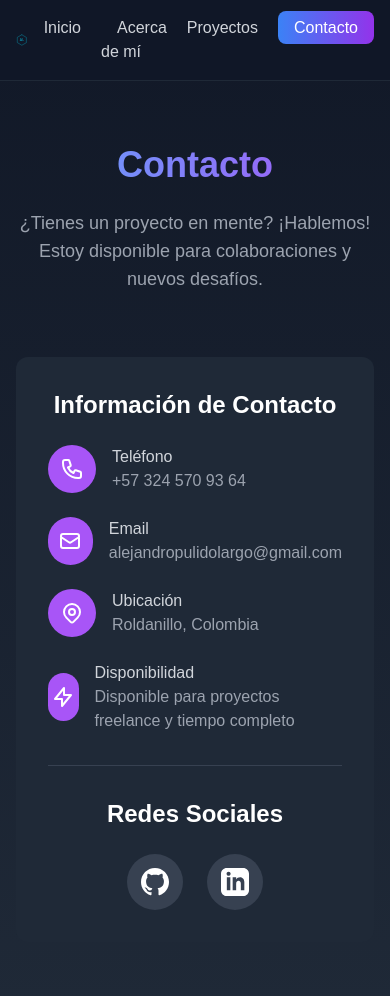
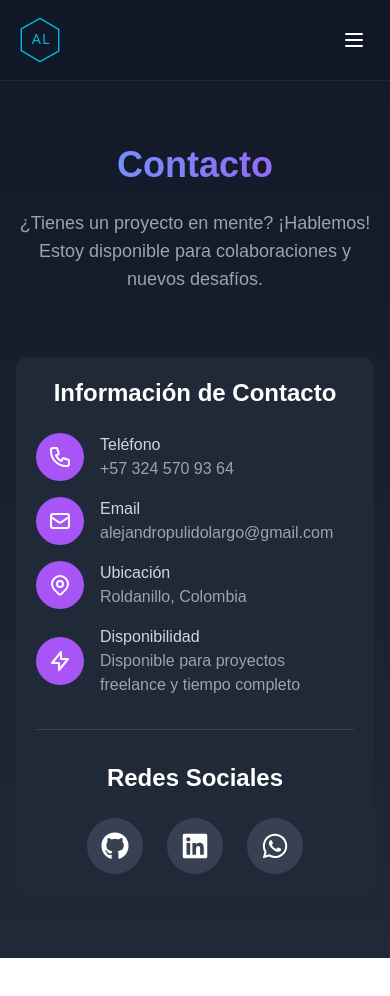
Before and after one commit to AlejandroLargo1031/portafolio-web, a Next.js app: page /pages/contact in a window 390 px wide. Shown: the top 996 px of the page. After the commit the page ends 958 px from the top, so only its background shows below. Built offline with nearby package versions, Linux system fonts and the light colour scheme.

Commit message:
chages portfolio

```diff
--- a/app/components/Navbar.tsx
+++ b/app/components/Navbar.tsx
@@ -3,26 +3,60 @@
 import Link from 'next/link';
 import Logo from '../components/logo';
 import { usePathname } from 'next/navigation'; // Usa este hook en lugar de `useRouter`
+import { useState } from 'react';
 
 export default function Navbar() {
   const pathname = usePathname(); // Obtén la ruta actual
+  const [isMenuOpen, setIsMenuOpen] = useState(false);
 
   const isActive = (path: string) => pathname === path;
+
+  const toggleMenu = () => {
+    setIsMenuOpen(!isMenuOpen);
+  };
 
   return (
     <nav className="bg-gray-900/95 backdrop-blur-sm text-white py-4 sticky top-0 z-50 border-b border-gray-800">
       <div className="container mx-auto px-4">
         <div className="flex justify-between items-center">
           <Logo />
-          <ul className="flex space-x-1">
+
+          {/* Burger Menu Button - Only visible on mobile */}
+          <button
+            onClick={toggleMenu}
+            className="md:hidden p-2 rounded-lg hover:bg-gray-800 transition-colors"
+            aria-label="Toggle menu"
+          >
+            <svg
+              className="w-6 h-6"
+              fill="none"
+              strokeLinecap="round"
+              strokeLinejoin="round"
+              strokeWidth="2"
+              viewBox="0 0 24 24"
+              stroke="currentColor"
+            >
+              {isMenuOpen ? (
+                <path d="M6 18L18 6M6 6l12 12" />
+              ) : (
+                <path d="M4 6h16M4 12h16M4 18h16" />
+              )}
+            </svg>
+          </button>
+
+          {/* Navigation Links - Hidden on mobile when menu is closed */}
+          <ul className={`${
+            isMenuOpen ? 'flex' : 'hidden'
+          } md:flex flex-col md:flex-row absolute md:relative top-full left-0 right-0 md:top-auto bg-gray-900 md:bg-transparent p-4 md:p-0 space-y-2 md:space-y-0 md:space-x-1`}>
             <li>
               <Link
                 href="/"
-                className={`px-4 py-2 rounded-lg transition-all duration-200 ${
+                className={`block px-4 py-2 rounded-lg transition-all duration-200 ${
                   isActive('/')
                     ? 'bg-gradient-to-r from-blue-500 to-purple-600 text-white'
                     : 'text-gray-300 hover:text-white hover:bg-gray-800'
                 }`}
+                onClick={() => setIsMenuOpen(false)}
               >
                 Inicio
               </Link>
@@ -30,11 +64,12 @@ export default function Navbar() {
             <li>
               <Link
                 href="/pages/about"
-                className={`px-4 py-2 rounded-lg transition-all duration-200 ${
+                className={`block px-4 py-2 rounded-lg transition-all duration-200 ${
                   isActive('/pages/about')
                     ? 'bg-gradient-to-r from-blue-500 to-purple-600 text-white'
                     : 'text-gray-300 hover:text-white hover:bg-gray-800'
                 }`}
+                onClick={() => setIsMenuOpen(false)}
               >
                 Acerca de mí
               </Link>
@@ -42,11 +77,12 @@ export default function Navbar() {
             <li>
               <Link
                 href="/pages/projects"
-                className={`px-4 py-2 rounded-lg transition-all duration-200 ${
+                className={`block px-4 py-2 rounded-lg transition-all duration-200 ${
                   isActive('/pages/projects')
                     ? 'bg-gradient-to-r from-blue-500 to-purple-600 text-white'
                     : 'text-gray-300 hover:text-white hover:bg-gray-800'
                 }`}
+                onClick={() => setIsMenuOpen(false)}
               >
                 Proyectos
               </Link>
@@ -54,11 +90,12 @@ export default function Navbar() {
             <li>
               <Link
                 href="/pages/contact"
-                className={`px-4 py-2 rounded-lg transition-all duration-200 ${
+                className={`block px-4 py-2 rounded-lg transition-all duration-200 ${
                   isActive('/pages/contact')
                     ? 'bg-gradient-to-r from-blue-500 to-purple-600 text-white'
                     : 'text-gray-300 hover:text-white hover:bg-gray-800'
                 }`}
+                onClick={() => setIsMenuOpen(false)}
               >
                 Contacto
               </Link>
--- a/app/pages/contact/page.tsx
+++ b/app/pages/contact/page.tsx
@@ -1,6 +1,13 @@
+'use client';
+
 import Navbar from '../../components/Navbar';
+import { FaGithub, FaLinkedin, FaWhatsapp } from 'react-icons/fa';
 
 export default function Contact() {
+  const handleWhatsAppClick = () => {
+    window.open('https://wa.me/573245709364', '_blank');
+  };
+
   return (
     <div className="min-h-screen bg-gradient-to-b from-gray-900 to-gray-800">
       <Navbar />
@@ -15,56 +22,56 @@ export default function Contact() {
         </div>
 
         <div className="max-w-2xl mx-auto">
-          <div className="bg-gray-800 p-8 rounded-xl space-y-8">
+          <div className="bg-gray-800 p-5 rounded-xl space-y-8">
             <div>
               <h2 className="text-2xl font-semibold text-white mb-6 text-center">
                 Información de Contacto
               </h2>
-              <div className="space-y-6">
-                <div className="flex items-center space-x-4">
-                  <div className="w-12 h-12 rounded-full bg-purple-500 flex items-center justify-center">
+              <div className="space-y-4">
+                <div className="flex items-center gap-4">
+                  <div className="flex-shrink-0 w-12 h-12 rounded-full bg-purple-500 flex items-center justify-center">
                     <svg className="w-6 h-6 text-white" fill="none" stroke="currentColor" viewBox="0 0 24 24">
                       <path strokeLinecap="round" strokeLinejoin="round" strokeWidth="2" d="M3 5a2 2 0 012-2h3.28a1 1 0 01.948.684l1.498 4.493a1 1 0 01-.502 1.21l-2.257 1.13a11.042 11.042 0 005.516 5.516l1.13-2.257a1 1 0 011.21-.502l4.493 1.498a1 1 0 01.684.949V19a2 2 0 01-2 2h-1C9.716 21 3 14.284 3 6V5z" />
                     </svg>
                   </div>
-                  <div>
+                  <div className="min-w-0">
                     <h3 className="text-gray-300 font-medium">Teléfono</h3>
                     <p className="text-gray-400">+57 324 570 93 64</p>
                   </div>
                 </div>
 
-                <div className="flex items-center space-x-4">
-                  <div className="w-12 h-12 rounded-full bg-purple-500 flex items-center justify-center">
+                <div className="flex items-center gap-4">
+                  <div className="flex-shrink-0 w-12 h-12 rounded-full bg-purple-500 flex items-center justify-center">
                     <svg className="w-6 h-6 text-white" fill="none" stroke="currentColor" viewBox="0 0 24 24">
                       <path strokeLinecap="round" strokeLinejoin="round" strokeWidth="2" d="M3 8l7.89 5.26a2 2 0 002.22 0L21 8M5 19h14a2 2 0 002-2V7a2 2 0 00-2-2H5a2 2 0 00-2 2v10a2 2 0 002 2z" />
                     </svg>
                   </div>
-                  <div>
+                  <div className="min-w-0">
                     <h3 className="text-gray-300 font-medium">Email</h3>
                     <p className="text-gray-400">alejandropulidolargo@gmail.com</p>
                   </div>
                 </div>
 
-                <div className="flex items-center space-x-4">
-                  <div className="w-12 h-12 rounded-full bg-purple-500 flex items-center justify-center">
+                <div className="flex items-center gap-4">
+                  <div className="flex-shrink-0 w-12 h-12 rounded-full bg-purple-500 flex items-center justify-center">
                     <svg className="w-6 h-6 text-white" fill="none" stroke="currentColor" viewBox="0 0 24 24">
                       <path strokeLinecap="round" strokeLinejoin="round" strokeWidth="2" d="M17.657 16.657L13.414 20.9a1.998 1.998 0 01-2.827 0l-4.244-4.243a8 8 0 1111.314 0z" />
                       <path strokeLinecap="round" strokeLinejoin="round" strokeWidth="2" d="M15 11a3 3 0 11-6 0 3 3 0 016 0z" />
                     </svg>
                   </div>
-                  <div>
+                  <div className="min-w-0">
                     <h3 className="text-gray-300 font-medium">Ubicación</h3>
                     <p className="text-gray-400">Roldanillo, Colombia</p>
                   </div>
                 </div>
 
-                <div className="flex items-center space-x-4">
-                  <div className="w-12 h-12 rounded-full bg-purple-500 flex items-center justify-center">
+                <div className="flex items-center gap-4">
+                  <div className="flex-shrink-0 w-12 h-12 rounded-full bg-purple-500 flex items-center justify-center">
                     <svg className="w-6 h-6 text-white" fill="none" stroke="currentColor" viewBox="0 0 24 24">
                       <path strokeLinecap="round" strokeLinejoin="round" strokeWidth="2" d="M13 10V3L4 14h7v7l9-11h-7z" />
                     </svg>
                   </div>
-                  <div>
+                  <div className="min-w-0">
                     <h3 className="text-gray-300 font-medium">Disponibilidad</h3>
                     <p className="text-gray-400">Disponible para proyectos freelance y tiempo completo</p>
                   </div>
@@ -78,15 +85,17 @@ export default function Contact() {
               </h2>
               <div className="flex justify-center space-x-6">
                 <a href="https://github.com/AlejandroLargo1031" target="_blank" rel="noopener noreferrer" className="w-14 h-14 rounded-full bg-gray-700 flex items-center justify-center hover:bg-purple-500 transition-colors">
-                  <svg className="w-7 h-7 text-white" fill="currentColor" viewBox="0 0 24 24">
-                    <path d="M12 0c-6.626 0-12 5.373-12 12 0 5.302 3.438 9.8 8.207 11.387.599.111.793-.261.793-.577v-2.234c-3.338.726-4.033-1.416-4.033-1.416-.546-1.387-1.333-1.756-1.333-1.756-1.089-.745.083-.729.083-.729 1.205.084 1.839 1.237 1.839 1.237 1.07 1.834 2.807 1.304 3.492.997.107-.775.418-1.305.762-1.604-2.665-.305-5.467-1.334-5.467-5.931 0-1.311.469-2.381 1.236-3.221-.124-.303-.535-1.524.117-3.176 0 0 1.008-.322 3.301 1.23.957-.266 1.983-.399 3.003-.404 1.02.005 2.047.138 3.006.404 2.291-1.552 3.297-1.23 3.297-1.23.653 1.653.242 2.874.118 3.176.77.84 1.235 1.911 1.235 3.221 0 4.609-2.807 5.624-5.479 5.921.43.372.823 1.102.823 2.222v3.293c0 .319.192.694.801.576 4.765-1.589 8.199-6.086 8.199-11.386 0-6.627-5.373-12-12-12z"/>
-                  </svg>
+                  <FaGithub className="w-7 h-7 text-white" />
                 </a>
                 <a href="https://linkedin.com/in/alejandro-largo-dev" target="_blank" rel="noopener noreferrer" className="w-14 h-14 rounded-full bg-gray-700 flex items-center justify-center hover:bg-purple-500 transition-colors">
-                  <svg className="w-7 h-7 text-white" fill="currentColor" viewBox="0 0 24 24">
-                    <path d="M19 0h-14c-2.761 0-5 2.239-5 5v14c0 2.761 2.239 5 5 5h14c2.762 0 5-2.239 5-5v-14c0-2.761-2.238-5-5-5zm-11 19h-3v-11h3v11zm-1.5-12.268c-.966 0-1.75-.79-1.75-1.764s.784-1.764 1.75-1.764 1.75.79 1.75 1.764-.783 1.764-1.75 1.764zm13.5 12.268h-3v-5.604c0-3.368-4-3.113-4 0v5.604h-3v-11h3v1.765c1.396-2.586 7-2.777 7 2.476v6.759z"/>
-                  </svg>
+                  <FaLinkedin className="w-7 h-7 text-white" />
                 </a>
+                <button
+                  onClick={handleWhatsAppClick}
+                  className="w-14 h-14 rounded-full bg-gray-700 flex items-center justify-center hover:bg-green-500 transition-colors"
+                >
+                  <FaWhatsapp className="w-7 h-7 text-white" />
+                </button>
               </div>
             </div>
           </div>
```
Also changed, not shown: app/pages/projects/page.tsx (+31 -18 lines).
